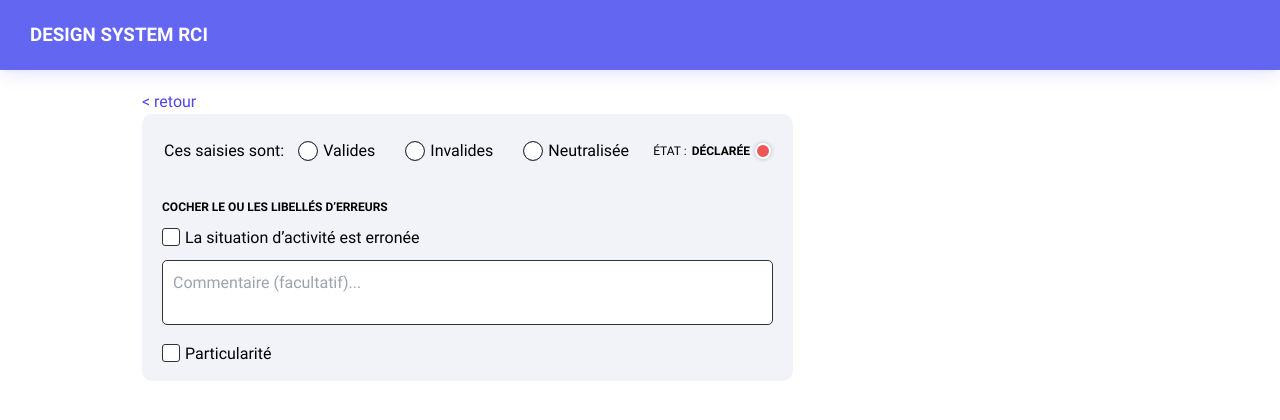
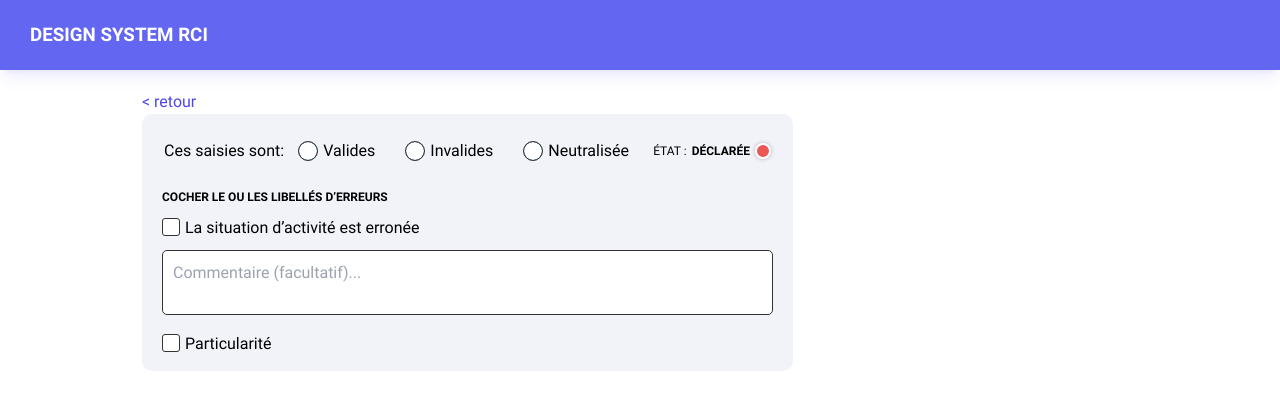
Before and after one commit to elixian/ds-pro, an Angular app: page /components/modules in a window 1280 px wide. Shown: the top 420 px of the page. Built offline with nearby package versions, Linux system fonts and the light colour scheme.

Commit message:
ajustement du gap

```diff
--- a/src/app/components/modules/module1/module1.component.scss
+++ b/src/app/components/modules/module1/module1.component.scss
@@ -6,7 +6,7 @@
     background: var( --c-blue-100);
     padding: 15px 20px  ;
     border-radius:10px;
-    row-gap:25px;
+    row-gap:15px;
     &_header{
         display: flex;
         align-items: center;
```
